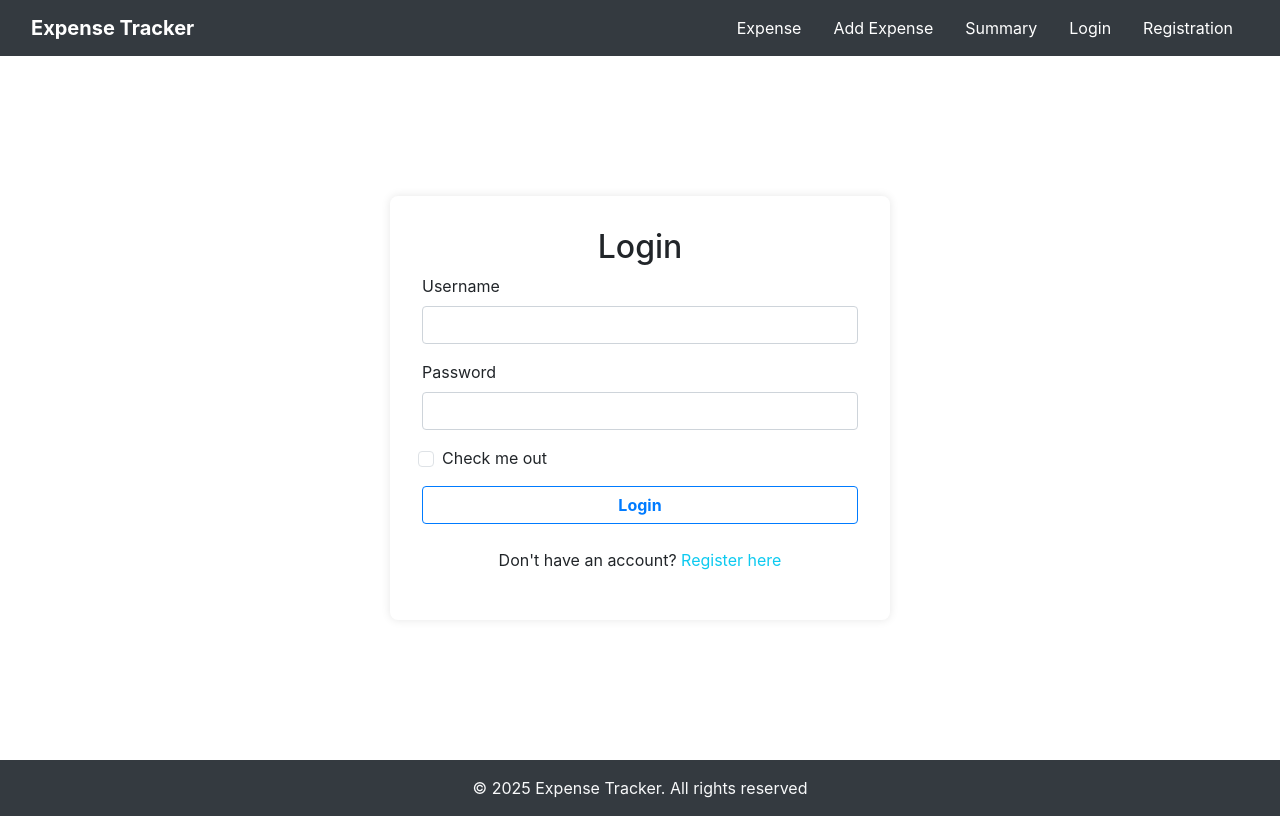
After one commit to Sandip-2006/expense-tracker, a Django app: page /login/ in a window 1280 px wide. The commit adds this page. Run offline with Django 5.2, Linux system fonts and the light colour scheme; some libraries are stand-ins or nearby versions.

Commit message:
Added user signup & login feature to Expense Tracker

```diff
--- a/expense_tracker/expenses/models.py
+++ b/expense_tracker/expenses/models.py
@@ -1,5 +1,6 @@
 from django.db import models
 from django.utils import timezone
+from django.contrib.auth.models import User
 
 class Expense(models.Model):
     CATEGORY_CHOICES = [
@@ -8,7 +9,7 @@ class Expense(models.Model):
         ('Bills', 'Bills'),
         ('Others', 'Others'),
     ]
-
+    user = models.ForeignKey(User,on_delete=models.CASCADE,null=True)
     amount = models.DecimalField(max_digits=10, decimal_places=2)
     description = models.CharField(max_length=250)
     category = models.CharField(max_length=20, choices=CATEGORY_CHOICES)
--- a/expense_tracker/expenses/templates/expenses/add_expense.html
+++ b/expense_tracker/expenses/templates/expenses/add_expense.html
@@ -6,7 +6,7 @@
 {% endblock %}
 
 {% block content %}
-  <div class="container mt-4">
+  <div class="container mt-4" style="height: 80vh;">
     <h1 class="mb-4 text-center">Add Expense</h1>
     <form method="POST" class="p-4 border rounded shadow-sm bg-light">
       {% csrf_token %}
--- /dev/null
+++ b/expense_tracker/expenses/templates/expenses/login.html
@@ -0,0 +1,50 @@
+{% extends 'layout.html' %}
+{% load static %}
+
+{% block title %}
+  Expenses Track - Login Page
+{% endblock %}
+
+{% block content %}
+  <div class="container" style="display: flex;justify-content: center;align-items: center;height: 80vh;">
+    <form method="POST" style="width: 100%; max-width: 500px; background: #fff; padding: 2rem; border-radius: 0.5rem; box-shadow: 0 0 10px rgba(0,0,0,0.1);">
+      {% csrf_token %}
+      <h2 class="text-center">Login</h2>
+      {% for error in form.non_field_errors %}
+        <div class="alert alert-danger alert-dismissible fade show" role="alert">
+          {{ error }}
+          <button type="button" class="close" data-bs-dismiss="alert" aria-label="Close"><span aria-hidden="true">&times;</span></button>
+        </div>
+      {% endfor %}
+        {% for message in messages %}
+          <div class="alert alert-danger alert-dismissible fade show" role="alert">
+            {{ message }}
+            <button type="button" class="close" data-bs-dismiss="alert" aria-label="Close"><span aria-hidden="true">&times;</span></button>
+          </div>
+        {% endfor %}
+
+      <div class="mb-3">
+        <label for="exampleInputEmail1" class="form-label">Username</label>
+        <input type="text" class="form-control" id="exampleInputUsername1" aria-describedby="usernameHelp" name="username" {{ form.username.value|default_if_none:'' }} />
+        {% for error in form.username.errors %}
+          <div class="text-danger small">* {{ error }}</div>
+        {% endfor %}
+      </div>
+      <div class="mb-3">
+        <label for="exampleInputPassword1" class="form-label">Password</label>
+        <input type="password" class="form-control" id="exampleInputPassword1" name="password" />
+        {% for error in form.password.errors %}
+          <div class="text-danger small">* {{ error }}</div>
+        {% endfor %}
+      </div>
+      <div class="mb-3 form-check">
+        <input type="checkbox" class="form-check-input" id="exampleCheck1" />
+        <label class="form-check-label" for="exampleCheck1">Check me out</label>
+      </div>
+      <button type="submit" class="btn btn-outline-primary font-bold" style="width: 100%;font-weight: bolder;">Login</button>
+      <p class="mt-4 text-center">
+        Don't have an account? <a href="{% url 'signup' %}" class="link-info">Register here</a>
+      </p>
+    </form>
+  </div>
+{% endblock %}
--- a/expense_tracker/expenses/templates/layout.html
+++ b/expense_tracker/expenses/templates/layout.html
@@ -12,45 +12,76 @@
     <link href="https://cdn.jsdelivr.net/npm/bootstrap@5.3.7/dist/css/bootstrap.min.css" rel="stylesheet" integrity="sha384-LN+7fdVzj6u52u30Kp6M/trliBMCMKTyK833zpbD+pXdCLuTusPj697FH4R/5mcr" crossorigin="anonymous" />
     <link rel="stylesheet" href="https://cdn.jsdelivr.net/npm/bootstrap@4.6.2/dist/css/bootstrap.min.css" integrity="sha384-xOolHFLEh07PJGoPkLv1IbcEPTNtaed2xpHsD9ESMhqIYd0nLMwNLD69Npy4HI+N" crossorigin="anonymous" />
   </head>
+  <style>
+    main {
+      flex: 1;
+      display: flex;
+      justify-content: center;
+      align-items: center;
+      padding: 2rem;
+    }
+  </style>
   <body>
     <nav class="navbar navbar-expand-lg bg-dark text-white" data-bs-theme="dark">
       <div class="container-fluid">
         <a class="navbar-brand" href="#" style="font-weight: bold;">Expense Tracker</a>
         <button class="navbar-toggler" type="button" data-bs-toggle="collapse" data-bs-target="#navbarSupportedContent" aria-controls="navbarSupportedContent" aria-expanded="false" aria-label="Toggle navigation"><span class="navbar-toggler-icon"></span></button>
         <div class="collapse navbar-collapse" id="navbarSupportedContent">
-          <ul class="navbar-nav me-auto mb-2 mb-lg-0">
-          </ul>
-          <ul class="navbar-nav ">
+          <ul class="navbar-nav me-auto mb-2 mb-lg-0"></ul>
+          <ul class="navbar-nav">
             <li class="nav-item mx-2">
-                <a class="nav-link active" href="{% url "expense_list" %}">Expense</a>
+              <a class="nav-link active" href="{% url 'expense_list' %}">Expense</a>
             </li>
             <li class="nav-item mx-2">
-                <a class="nav-link active" aria-current="page" href="{% url "add_expense" %}">Add Expense</a>
+              <a class="nav-link active" aria-current="page" href="{% url 'add_expense' %}">Add Expense</a>
             </li>
             <li class="nav-item mx-2">
               <a class="nav-link active" href="#">Summary</a>
             </li>
-            <li class="nav-item mx-2">
-              <a class="nav-link active" href="/admin">Admin</a>
-            </li>
-
-
+            {% if request.user.is_authenticated %}
+              <li class="nav-item mx-2">
+                <a class="nav-link active" href="#">Welcome, {{ request.user.username }}</a>
+              </li>
+              <li class="nav-item mx-2">
+                <a class="nav-link active" href="{% url 'logout' %}">Logout</a>
+              </li>
+            {% else %}
+              <li class="nav-item mx-2">
+                <a class="nav-link active" href="{% url 'login' %}">Login</a>
+              </li>
+              <li class="nav-item mx-2">
+                <a class="nav-link active" href="{% url 'signup' %}">Registration</a>
+              </li>
+            {% endif %}
           </ul>
-
         </div>
       </div>
     </nav>
 
-    <div class="container">
+    <main>
+      {% block content %}
 
-        {% block content %}
-        {% endblock %}
+      {% endblock %}
+    </main>
+
+    <div class="container-fluid bg-dark text-light" style="position:relative;bottom:0px">
+      <p class="text-center mb-0 py-3">
+        &copy; {% now 'Y' %} Expense Tracker. All rights reserved
+      </p>
     </div>
-
-    <div class="container-fluid bg-dark text-light" style="position: fixed;bottom: 0;">
-      <p class="text-center mb-0 py-3">&copy; Expense Tracker. All rights reserved</p>
-    </div>
-    <script src=""></script>
+    <script>
+      // sabhi alerts ko 3 second baad hide karo
+      setTimeout(function () {
+        let alerts = document.querySelectorAll('.alert')
+        alerts.forEach(function (alert) {
+          // fade-out effect
+          alert.classList.remove('show')
+          alert.classList.add('fade')
+          // phir DOM se hata do
+          setTimeout(() => alert.remove(), 500)
+        })
+      }, 2000) // 3000ms = 3 second
+    </script>
     <script src="https://cdn.jsdelivr.net/npm/bootstrap@5.3.7/dist/js/bootstrap.bundle.min.js" integrity="sha384-ndDqU0Gzau9qJ1lfW4pNLlhNTkCfHzAVBReH9diLvGRem5+R9g2FzA8ZGN954O5Q" crossorigin="anonymous"></script>
   </body>
 </html>
--- a/expense_tracker/expenses/urls.py
+++ b/expense_tracker/expenses/urls.py
@@ -4,6 +4,9 @@ from . import views
 urlpatterns = [
     path('',views.expense_list,name="expense_list"),
     path('add/',views.add_expense,name='add_expense'),
-    path('delete/<int:expense_id>/',views.delete_expense,name='delete_expense')
+    path('delete/<int:expense_id>/',views.delete_expense,name='delete_expense'),
+    path("signup/", views.signup, name="signup"),
+     path("login/", views.loginView, name="login"),
+     path("logout/", views.logoutView, name="logout"),
 
 ]
--- a/expense_tracker/expenses/views.py
+++ b/expense_tracker/expenses/views.py
@@ -1,20 +1,29 @@
 from django.shortcuts import render,redirect,get_object_or_404
 from .models import Expense
-from .forms import ExpenseForm
+from .forms import ExpenseForm,SignUpForm
+from django.contrib import messages
+from django.contrib.auth.forms import AuthenticationForm
+from django.contrib.auth import authenticate,login,logout
+from django.contrib.auth.decorators import login_required
 
 # Create your views here.
-
+@login_required(redirect_field_name='next',login_url='login')
 def expense_list(request):
-    expenses = Expense.objects.all().order_by('-date')
+    user = request.user
+    expenses = Expense.objects.filter(user = user).order_by('-date')
     total = sum(e.amount for e in expenses)
 
     return render(request,'expenses/expense_list.html',{'expenses':expenses,'total':total})
 
+@login_required(redirect_field_name='next',login_url='login')
 def add_expense(request):
+    user = request.user
     if request.method == 'POST':
         form = ExpenseForm(request.POST)
         if form.is_valid():
-            form.save()
+            expense = form.save(commit=False)
+            expense.user = request.user   # 👈 current user assign
+            expense.save()
             return redirect('expense_list')
     else:
         form = ExpenseForm()
@@ -25,3 +34,41 @@ def delete_expense(request,expense_id):
     expense = get_object_or_404(Expense,id=expense_id)
     expense.delete()
     return redirect('expense_list')
+
+def loginView(request):
+    if request.method == "POST":
+        form = AuthenticationForm(data = request.POST)
+        if form.is_valid():
+            username = request.POST['username']
+            password = request.POST['password']
+            user = authenticate(username=username,password=password)
+            if user is not None:
+                if user.is_superuser or user.is_staff:
+                    messages.error(request, "Admin users are not allowed to login here.")
+                    return redirect("login")  # ya wahi page reload
+                login(request,user)
+                return redirect('add_expense')
+            else:
+                messages.error(request, "Invalid username or password")
+
+    else:
+        form = AuthenticationForm()
+    return render(request,'expenses/login.html',{'form':form})
+
+
+def signup(request):
+    if request.method == "POST":
+        form = SignUpForm(request.POST)
+        if form.is_valid():
+            form.save()
+            messages.success(request, "Registration successful! Please log in.")
+            return redirect("login")   # login page ka name url.py me "login" hona chahiye
+        else:
+            messages.error(request, "Please correct the errors below.")
+    else:
+        form = SignUpForm()
+    return render(request, "expenses/signup.html", {"form": form})
+
+def logoutView(request):
+    logout(request)
+    return redirect('login')
```
Also changed, not shown: expense_tracker/expenses/forms.py (+15 -0 lines), expense_tracker/expenses/templates/expenses/expense_list.html (+3 -42 lines), expense_tracker/expenses/templates/expenses/signup.html (added, +61 -0 lines), expense_tracker/db.sqlite3, expense_tracker/expenses/migrations/0003_expense_user.py (added).
